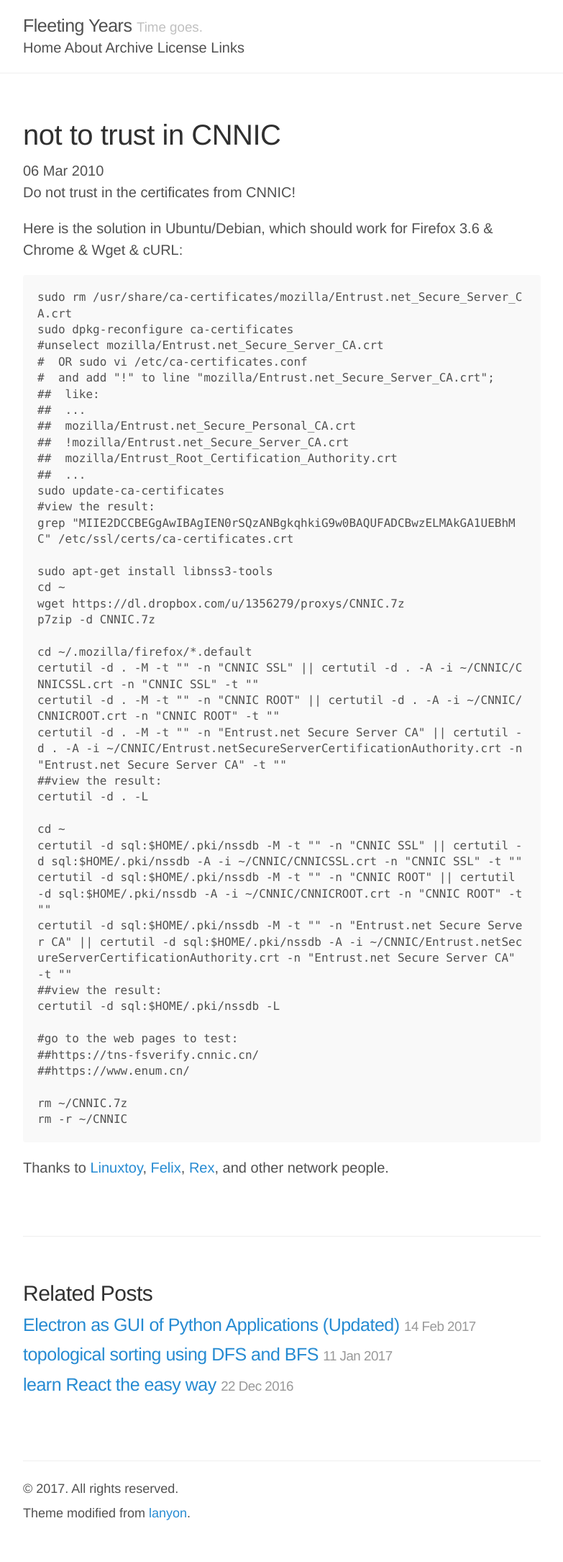
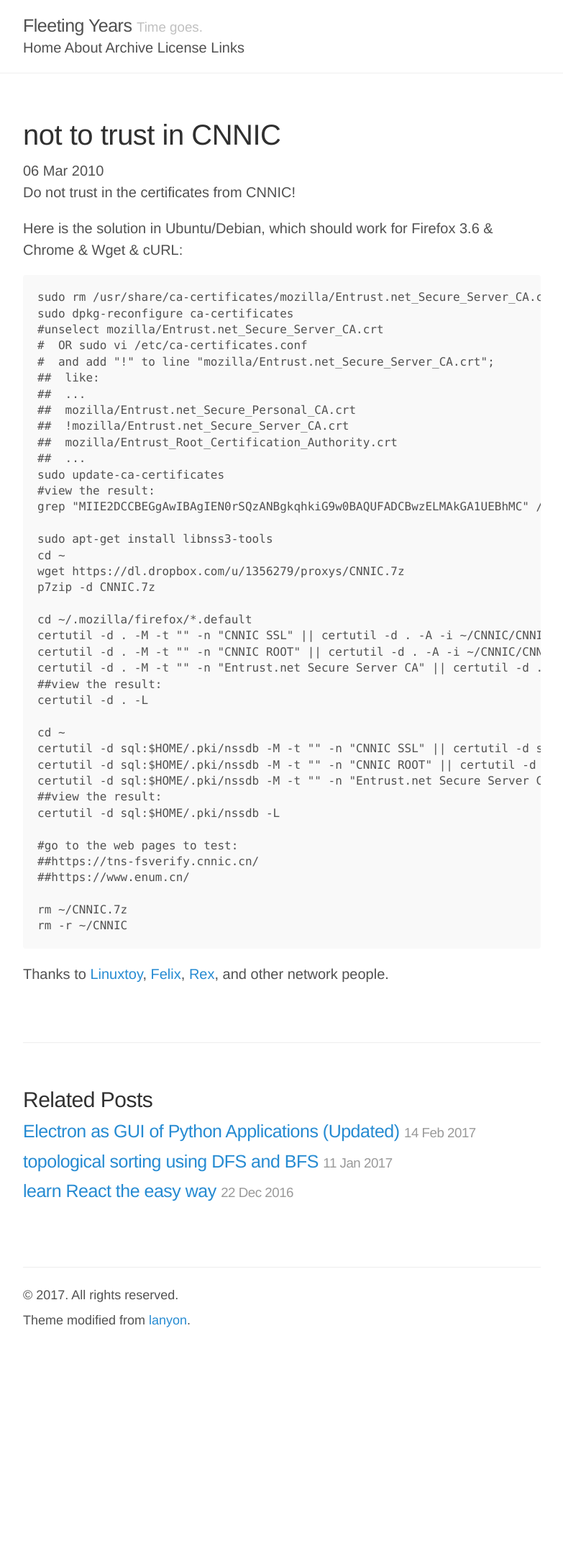
Before and after one commit to fyears/fyears.github.io, a Jekyll site: the page built from _posts/2010-03-06-not-to-trust-in-cnnic.markdown, in a window 1280 px wide. Shown: the whole page at 72% size, without its empty margins (248-1031 px from the left). Built offline with Jekyll 4.4.1, drawn with Linux system fonts in a browser that asks for light colours; comment, search, counter and statistics services are not loaded; after the commit the page ends 1901 px from its top, so only the background shows below that.

Commit message:
make code nicer

```diff
--- a/public/css/style.css
+++ b/public/css/style.css
@@ -25,6 +25,11 @@ sidebar {
 code, pre {
   font-family: "Source Code Pro", Consolas, Menlo, Monaco, monospace;
   color: inherit;
+}
+
+pre {
+  white-space: pre;
+  overflow: auto;
 }
 
 .gist .gist-file {
```
